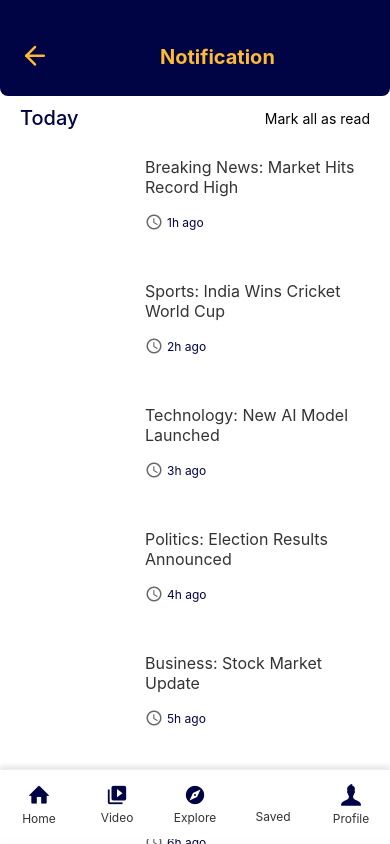
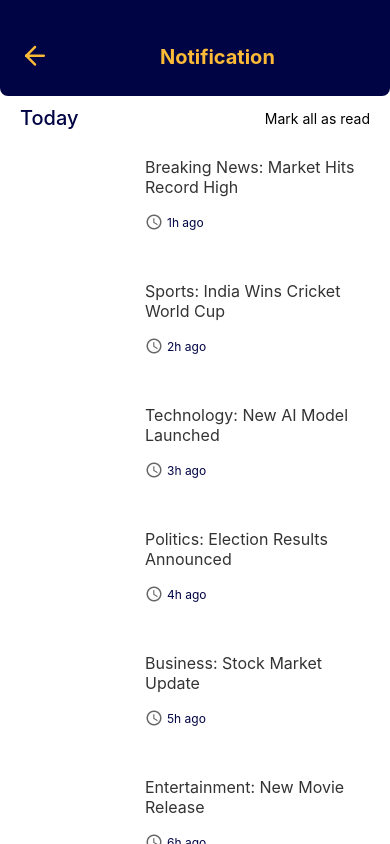
Before and after one commit to dilshand3/newsPortal, a React Native app: screen / in a window 390 px wide. Built offline with nearby package versions, Linux system fonts and the light colour scheme.

Commit message:
update in newsnotification file remove bottom tab

```diff
--- a/src/Screen/NewsNotification.jsx
+++ b/src/Screen/NewsNotification.jsx
@@ -83,7 +83,6 @@ const NewsNotification = () => {
         stickySectionHeadersEnabled={false}
       />
 
-      <BottomTab />
     </View>
   );
 };
```
